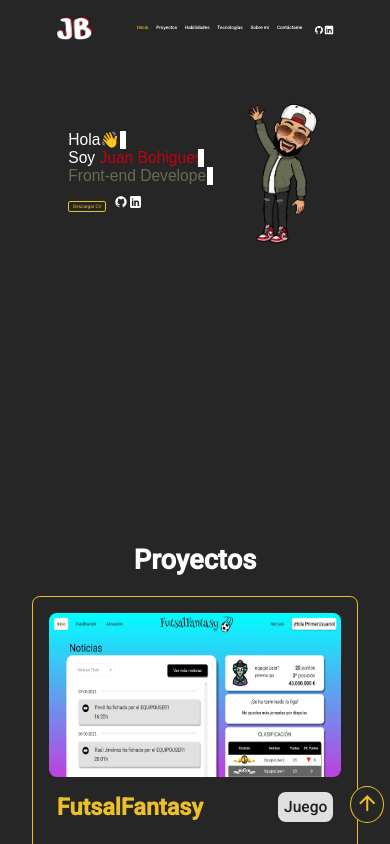
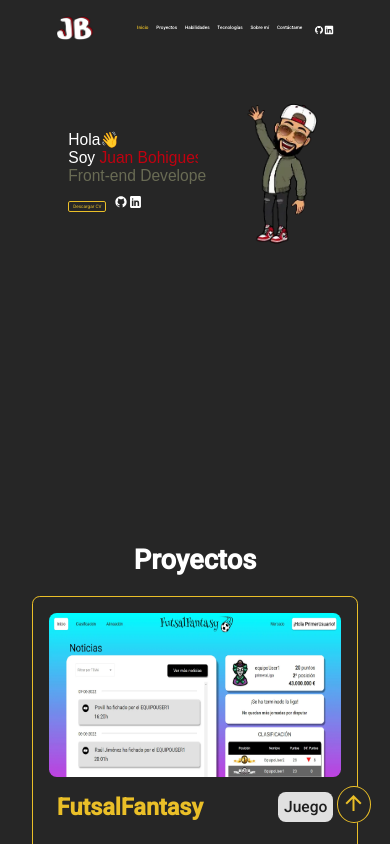
Before and after one commit to jabohigues/portfolio, an Angular app: page /home in a window 390 px wide. Shown: the top 844 px of the page. Built offline with nearby package versions, Linux system fonts and the light colour scheme.

Commit message:
finishing responsive home and updated cv

```diff
--- a/src/app/global/components/button-to-top/button-to-top.component.html
+++ b/src/app/global/components/button-to-top/button-to-top.component.html
@@ -2,7 +2,6 @@
   mat-fab
   id="buttonToTop"
   matTooltip="Ir al inicio"
-  matTooltipPosition="left"
   (click)="scrollToTop()"
 >
   <mat-icon aria-hidden="false" aria-label="subir" id="subir">
--- a/src/app/global/components/button-to-top/button-to-top.component.scss
+++ b/src/app/global/components/button-to-top/button-to-top.component.scss
@@ -26,3 +26,10 @@
     height: fit-content;
   }
 }
+
+// Web
+@media only screen and (min-device-width: 500px) {
+  #buttonToTop {
+    right: 5vw;
+  }
+}
--- a/src/app/global/components/buttoncv/buttoncv.component.html
+++ b/src/app/global/components/buttoncv/buttoncv.component.html
@@ -1 +1 @@
-<a href="/assets/documents/CV2022_DepWeb.pdf" target="_blank" [ngClass]="isHome ? 'buttonMenu' : ''"> Descargar CV </a>
+<a href="/assets/documents/CV_JuanBohigues.pdf" target="_blank" [ngClass]="isHome ? 'buttonMenu' : ''"> Descargar CV </a>
--- a/src/app/global/components/buttoncv/buttoncv.component.scss
+++ b/src/app/global/components/buttoncv/buttoncv.component.scss
@@ -5,6 +5,7 @@ a {
   color: var(--yellow);
   padding: 1vw 2vw;
   border-radius: 1vw;
+  transition: all 0.3s;
 
   &.buttonMenu{
     font-size: 3vw;
@@ -14,6 +15,7 @@ a {
     border: 1px solid var(--black);
     background-color: var(--yellow);
     color: var(--black);
+    transition: all 0.3s;
   }
 }
 
--- a/src/app/global/components/nav/nav.component.scss
+++ b/src/app/global/components/nav/nav.component.scss
@@ -116,7 +116,7 @@
           }
 
           &:hover {
-            color: var(--red);
+            color: var(--grey);
           }
         }
       }
--- a/src/app/global/components/socialmedia/socialmedia.component.html
+++ b/src/app/global/components/socialmedia/socialmedia.component.html
@@ -2,7 +2,7 @@
   <a
     href="https://github.com/jbohigues/portfolio"
     target="_blank"
-    matTooltip="Ir a github"
+    matTooltip="Ir a GitHub"
   >
     <img
       src="assets/images/socialMedia/github{{ svggithub }}.svg"
@@ -13,7 +13,7 @@
   <a
     href="https://www.linkedin.com/in/juan-bohigues-b74b4423a/"
     target="_blank"
-    matTooltip="Ir a linkedin"
+    matTooltip="Ir a Linkedin"
   >
     <img
       src="assets/images/socialMedia/linkedin{{ svglinkedin }}.svg"
--- a/src/app/home/components/welcome/welcome.component.scss
+++ b/src/app/home/components/welcome/welcome.component.scss
@@ -70,7 +70,7 @@ p {
 
   p {
     font-size: 4vw !important;
-    border-right: 6px solid !important;
+    border-right: 0.15em solid;
 
     &.first {
       width: 6ch;
```
Also changed, not shown: 2 other files (tests, documents, lock files or other folders).
